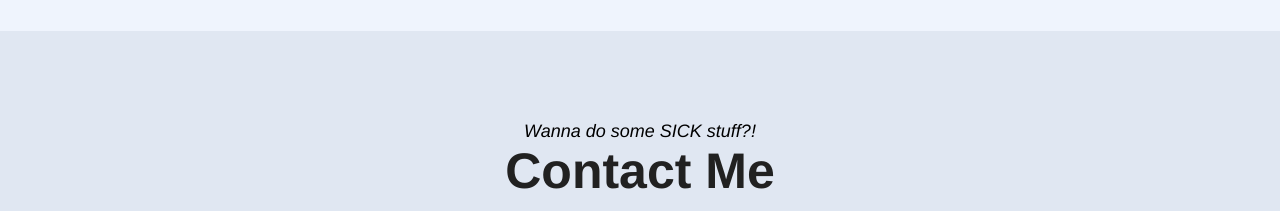
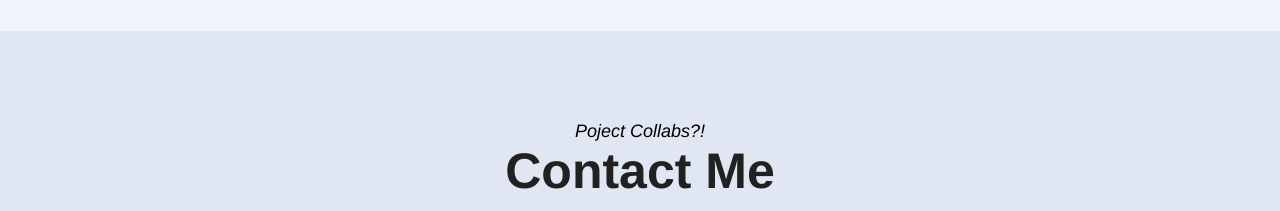
Before and after one commit to nknathi/nknathi.github.io, a plain HTML site: page index.html in a window 1280 px wide. Shown: the part 2300-2511 px from the top of the page. Drawn offline with nearby package versions, Linux system fonts and the light colour scheme.

Commit message:
Contect me

```diff
--- a/index.html
+++ b/index.html
@@ -232,7 +232,7 @@
         <section class="contactme" id="contactme">
 
             <div class="contacttitle">
-              <p id="aboutp"><em>Wanna do some SICK stuff?!</em></p>
+              <p id="aboutp"><em>Poject Collabs?!</em></p>
               <h1 id="aboutH">Contact Me</h1>
             </div>
 
```
